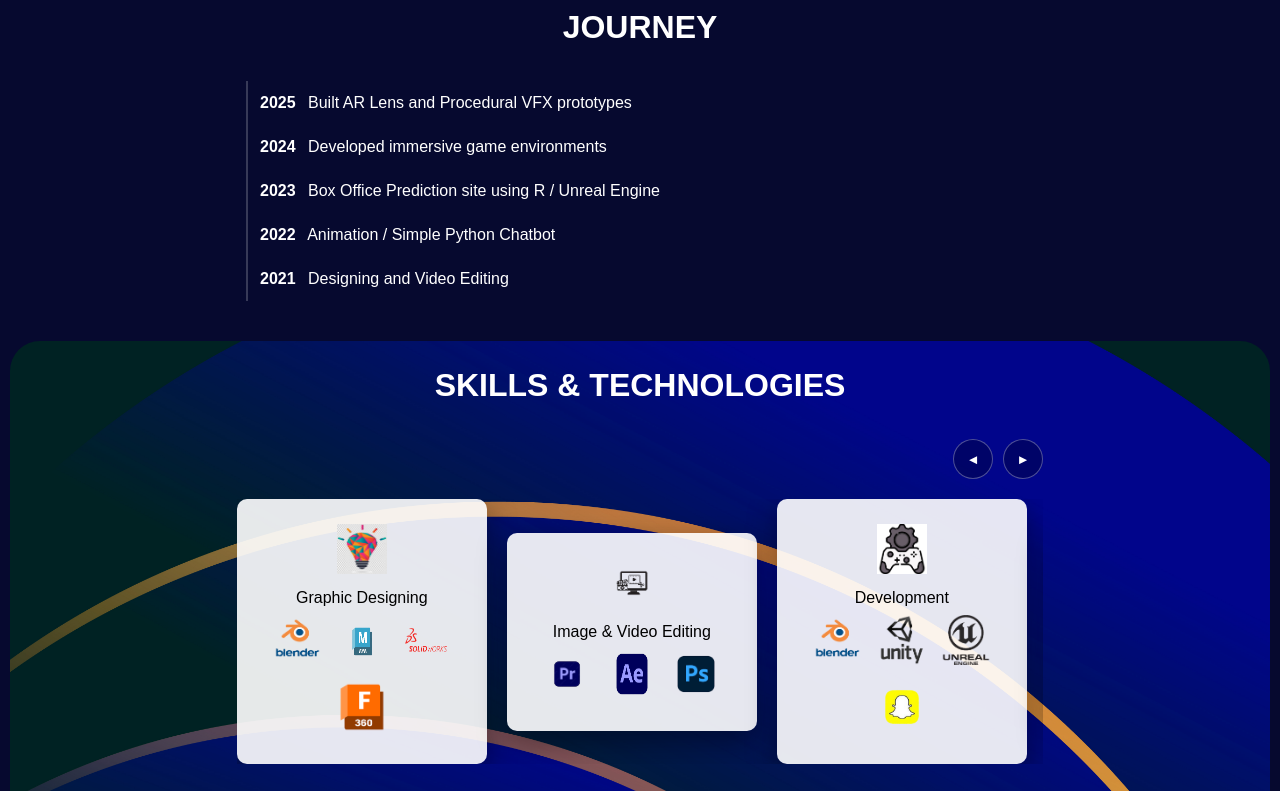
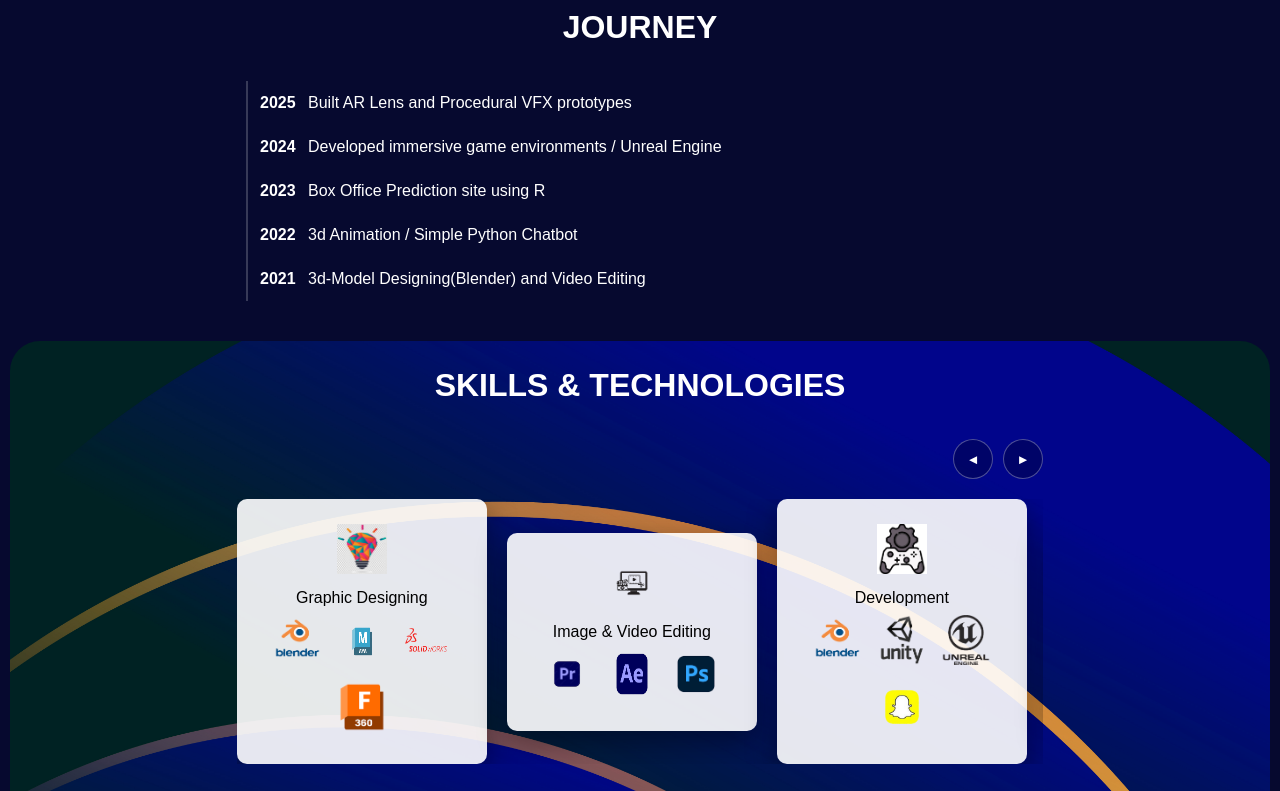
Before and after one commit to VINITHBUSIPALLI0804/portfolio, a plain HTML site: page index.html in a window 1280 px wide. Shown: the part 1136-1927 px from the top of the page. Drawn offline with Linux system fonts and the light colour scheme.

Commit message:
Update project timeline and animation details

```diff
--- a/index.html
+++ b/index.html
@@ -66,10 +66,10 @@
     <h1 class="v">JOURNEY</h1>
     <ul class="tl">
       <li><span>2025</span> Built AR Lens and Procedural VFX prototypes</li>
-      <li><span>2024</span> Developed immersive game environments</li>
-      <li><span>2023</span> Box Office Prediction site using R / Unreal Engine</li>
-      <li><span>2022</span> Animation / Simple Python Chatbot</li>
-      <li><span>2021</span> Designing and Video Editing</li>
+      <li><span>2024</span> Developed immersive game environments / Unreal Engine</li>
+      <li><span>2023</span> Box Office Prediction site using R </li>
+      <li><span>2022</span> 3d Animation / Simple Python Chatbot</li>
+      <li><span>2021</span> 3d-Model Designing(Blender) and Video Editing</li>
     </ul>
   </section>
 
@@ -195,8 +195,8 @@
           <button type="button" class="play-btn" data-target="video">Play</button>
         </div>
         <p><strong>Animation and VFX(2)</strong></p>
-        <div class="proj-badges"><span>Unreal Engine</span><span>Shader Graph</span><span>2021-2025</span></div>
-        <p class="pt">Shader-based particles and GPU-driven animations using Unreal Engine</p>
+        <div class="proj-badges"><span>Blender</span><span>Shader Graph</span><span>2021-2025</span></div>
+        <p class="pt">Shader-based particles and GPU-driven animations using Blender</p>
         <a class="case-btn" href="#" target="_blank">Case Study</a>
       </div>
       <div class="p1">
```
